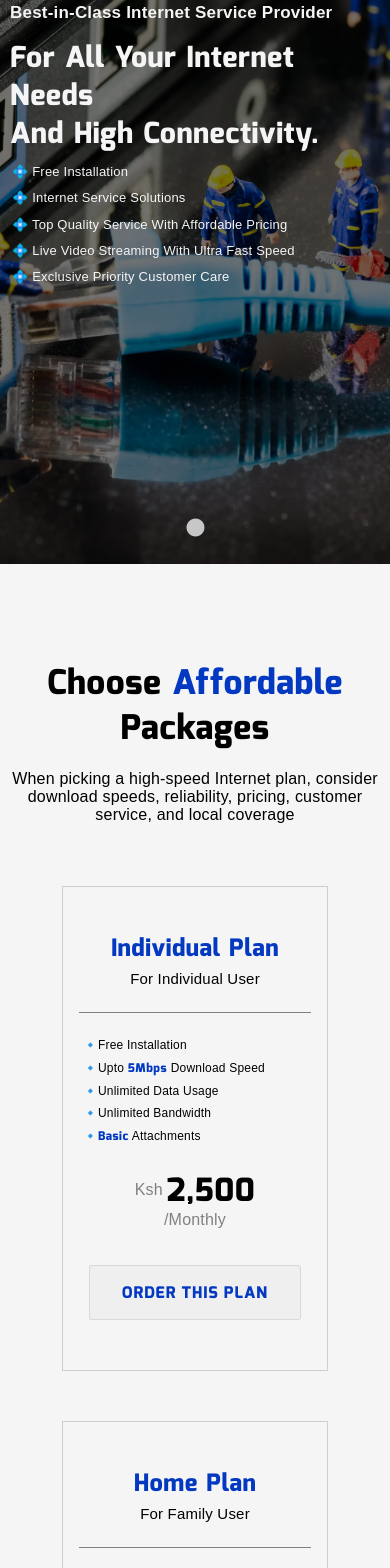
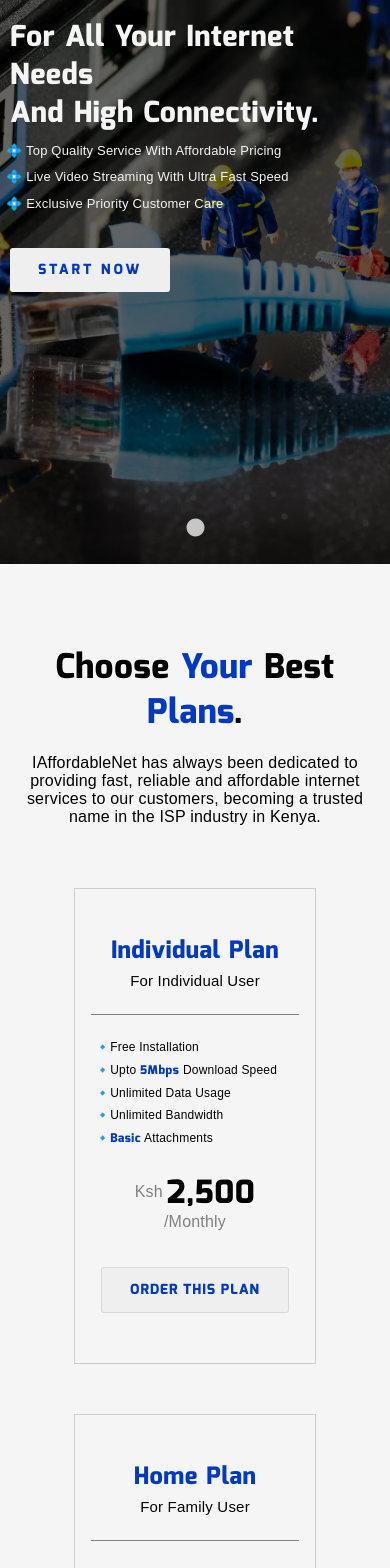
Before and after one commit to Abdirino/I-Affordable-Internet-Provider, a React (Create React App) app: page / in a window 390 px wide. Shown: the part 280-1848 px from the top of the page. Built offline with nearby package versions, Linux system fonts and the light colour scheme.

Commit message:
maps add and ☕

```diff
--- a/public/index.html
+++ b/public/index.html
@@ -17,7 +17,7 @@
     />
     <link rel="website icon" type="png" href="AI-Logo.webp" />
     <title>
-      Affordable Internet Access Point - Your No. 1 Internet Service Solution!
+      Affordable Internet Access Point - Where Speed Meets Innovation!
     </title>
   </head>
   <body>
--- a/src/App.css
+++ b/src/App.css
@@ -38,7 +38,7 @@
 }
 
 .button {
-  padding: 1em 2em;
+  padding: 0.9em 2em;
   border-radius: 3px;
   font-weight: bold;
   letter-spacing: 3px;
@@ -46,7 +46,7 @@
   color: #0339c1;
   font-family: Exo;
   transition: all 1000ms;
-  font-size: 16px;
+  font-size: 14px;
   position: relative;
   margin: 18px 10px;
   overflow: hidden;
--- a/src/Components/HSlider/HSlider.jsx
+++ b/src/Components/HSlider/HSlider.jsx
@@ -39,12 +39,6 @@ const HSlider = () => {
                 <div className="perks">
                   <ul>
                     <Reveal>
-                      <li>💠 Free Installation</li>
-                    </Reveal>
-                    <Reveal>
-                      <li>💠 Internet Service Solutions</li>
-                    </Reveal>
-                    <Reveal>
                       <li>💠 Top Quality Service With Affordable Pricing</li>
                     </Reveal>
                     <Reveal>
@@ -55,6 +49,9 @@ const HSlider = () => {
                     </Reveal>
                   </ul>
                 </div>
+                <Reveal>
+                  <button className="button">Start Now</button>
+                </Reveal>
               </div>
             </div>
           </div>
--- a/src/Components/HSlider/hSlider.css
+++ b/src/Components/HSlider/hSlider.css
@@ -5,7 +5,7 @@
   transition: 0.4s ease;
 }
 .H-slider1 {
-  background: linear-gradient(rgba(0, 0, 0, 0.55), rgba(0, 0, 0, 0.55)),
+  background: linear-gradient(rgba(0, 0, 0, 0.6), rgba(0, 0, 0, 0.6)),
     url(../../Images/iAffordableHome1.webp);
   background-repeat: no-repeat;
   background-position: center;
@@ -40,7 +40,7 @@
 .homeS p {
   font-size: 19px;
   padding: 15px 10px;
-  font-weight: bold;
+  font-weight: lighter;
 }
 .homeS h1 {
   padding: 0 10px;
@@ -56,7 +56,7 @@
   gap: 0.7rem;
   /* align-items: center; */
   text-align: start;
-  padding: 12px;
+  padding: 12px 6px;
   font-weight: lighter;
 }
 .perks ul li::marker {
--- a/src/Components/Navbar/navbar.css
+++ b/src/Components/Navbar/navbar.css
@@ -30,8 +30,8 @@
   cursor: pointer;
 }
 .logo-img {
-  width: 60px;
-  height: 40px;
+  width: 54px;
+  height: 42px;
 }
 .logo-img img {
   width: 100%;
@@ -109,19 +109,22 @@
   .nav-menu {
     display: flex;
     flex-direction: column;
-    align-items: center;
-    justify-content: center;
-    width: 100%;
+    align-items: flex-start;
+    justify-content: flex-start;
+    width: 50%;
     background: white;
     height: auto;
     position: absolute;
     top: 65px;
     left: -110%;
     opacity: 0;
-    /* align-items: stretch; */
+    align-items: stretch;
     padding: 35px 0 30px 0;
     transition: 0.7s ease;
     filter: blur(4px);
+    border-bottom: 2px solid rgba(133, 132, 132, 0.5);
+    border-right: 2px solid rgba(132, 132, 132, 0.5);
+    border-radius: 0 0 24px 0;
   }
   .nav-menu.active {
     left: 0;
@@ -133,6 +136,9 @@
   }
   .nav-links{
     font-size: 10px;
+  }
+  .icon{
+    padding: 8px 100px;
   }
 }
 
--- a/src/Components/Plan/Plan.jsx
+++ b/src/Components/Plan/Plan.jsx
@@ -11,13 +11,14 @@ const Plan = () => {
         <div className="head">
           <Reveal>
             <h1>
-              Choose <span>Affordable</span> Packages
+              Choose <span>Your</span> Best <span>Plans</span>.
             </h1>
           </Reveal>
           <Reveal>
             <p>
-              When picking a high-speed Internet plan, consider download
-              speeds, reliability, pricing, customer service, and local coverage
+              IAffordableNet has always been dedicated to providing fast, reliable and
+              affordable internet services to our customers, becoming a trusted
+              name in the ISP industry in Kenya.
             </p>
           </Reveal>
         </div>
--- a/src/Components/Plan/plan.css
+++ b/src/Components/Plan/plan.css
@@ -5,7 +5,7 @@
   transition: 0.4s ease;
 }
 .plans {
-  padding: 6rem 0.7rem 1.2rem 0.7rem;
+  padding: 5rem 0.7rem 1.2rem 0.7rem;
   background: rgba(202, 204, 207, 0.2);
 }
 .head {
--- a/src/Pages/About/About.jsx
+++ b/src/Pages/About/About.jsx
@@ -24,16 +24,13 @@ const About = () => {
             </Reveal>
             <Reveal>
               <h1>
-                Connecting the World,
-                <span>One Click at a Time - Your No. 1</span> Internet Solution!
+                Elevate Your Digital Experience: <span>IAffordableNet</span>, Where Speed
+                Meets <span>Innovation.</span>
               </h1>
             </Reveal>
             <Reveal>
               <p>
-                We're dedicated to simplifying Internet access, ensuring
-                connectivity for all through our extensive network. Our vision
-                is to set the industry standard with services that unlock the
-                full potential of the Internet.
+                Upgrade
               </p>
             </Reveal>
             <Reveal>
@@ -57,8 +54,10 @@ const About = () => {
                 Our <span>Vision</span>
               </h1>
               <p>
-                "To be the leading and <span>most trusted Internet Service Provider</span>, empowering
-                individuals and businesses with seamless connectivity and exceptional customer experiences."
+                "To be the leading and{" "}
+                <span>most trusted Internet Service Provider</span>, empowering
+                individuals and businesses with seamless connectivity and
+                exceptional customer experiences."
               </p>
             </div>
           </Reveal>
--- a/src/Pages/About/about.css
+++ b/src/Pages/About/about.css
@@ -5,7 +5,7 @@
   transition: 0.4s ease;
 }
 .about {
-  padding: 8rem 5rem 2rem 5rem;
+  padding: 6rem 5rem 2rem 5rem;
 }
 .About {
   display: flex;
@@ -26,14 +26,14 @@
   color: #0339c1;
 }
 .about-detail h1 {
-  font-size: 40px;
+  font-size: 35px;
   padding: 10px 0;
 }
 .about-detail h1 span {
   color: #0339c1;
 }
 .about-detail p {
-  font-size: 19px;
+  font-size: 14px;
   font-weight: lighter;
   padding: 10px 0;
 }
--- a/src/Pages/Contact/Contact.jsx
+++ b/src/Pages/Contact/Contact.jsx
@@ -76,14 +76,6 @@ const Contact = () => {
               <p>Al-Yusra Building</p>
               <p>Moyale Town, KENYA</p>
             </div>
-            {/* <div className="c-detail">
-              <div className="c-icon">
-                <i class="fa-solid fa-clock"></i>
-              </div>
-              <h2>Opening Hours</h2>
-              <p>Weekdays 9am - 5pm</p>
-              <p>Weekend 9am - 1pm</p>
-            </div> */}
           </div>
 
           <div className="form">
@@ -146,11 +138,20 @@ const Contact = () => {
 
               <ToastContainer />
             </form>
-          </div>
-
-          <div className="location">
-            <div className="l-image">
-              <img src={LocationIMG} alt="" />
+            <div className="location">
+              <h1>Real <span>Time</span> Location</h1>
+              <div className="l-image">
+                <iframe
+                  className="iframe"
+                  src="https://www.google.com/maps/embed?pb=!1m18!1m12!1m3!1d3982.2847458404513!2d39.05537007376088!3d3.521518496452762!2m3!1f0!2f0!3f0!3m2!1i1024!2i768!4f13.1!3m3!1m2!1s0x1795b740b84b1ddd%3A0x45f4fb8b05bf36b4!2sAl%20Yusra%20Hotel!5e0!3m2!1sen!2ske!4v1700925254489!5m2!1sen!2ske"
+                  // width="auto"
+                  // height="auto"
+                  style={{ border: "0" }}
+                  allowFullScreen=""
+                  loading="lazy"
+                  title="Google Map"
+                ></iframe>
+              </div>
             </div>
           </div>
         </div>
--- a/src/Pages/Contact/contact.css
+++ b/src/Pages/Contact/contact.css
@@ -61,17 +61,6 @@
   box-shadow: 0 0 5px rgba(0, 0, 0, 0.5);
 }
 
-.location .l-image {
-  width: auto;
-  height: auto;
-  box-shadow: 0 0 3px rgba(0, 0, 0, 0.3);
-}
-.l-image img {
-  width: 100%;
-  height: 100%;
-  object-fit: cover;
-}
-
 .form {
   padding: 1.8rem 0.8rem;
   text-align: center;
@@ -122,6 +111,20 @@ form textarea {
   margin: 10px 0;
 }
 
+.location .l-image {
+  width: auto;
+  height: auto;
+  justify-content: center;
+  overflow: hidden;
+  border-radius: 2px;
+  box-shadow: 0 0 4px rgba(0, 0, 0, 0.4);
+}
+.l-image .iframe{
+  width: 600px;
+  height: 586px;
+  object-fit: cover;
+}
+
 @media (min-width: 1670px) {
   .contact {
     display: flex;
@@ -138,9 +141,23 @@ form textarea {
     max-width: 70%;
   }
 }
-@media (max-width: 990px) {
+@media (max-width: 1200px) {
   .form {
     flex-wrap: wrap;
     padding: 1.6rem 0.2rem;
   }
 }
+@media (max-width: 640px) {
+  .l-image .iframe{
+    width: 400px;
+    height: 400px;
+    object-fit: cover;
+  }
+}
+@media (max-width: 430px) {
+  .l-image .iframe{
+    width: 320px;
+    height: 420px;
+    object-fit: cover;
+  }
+}
```
